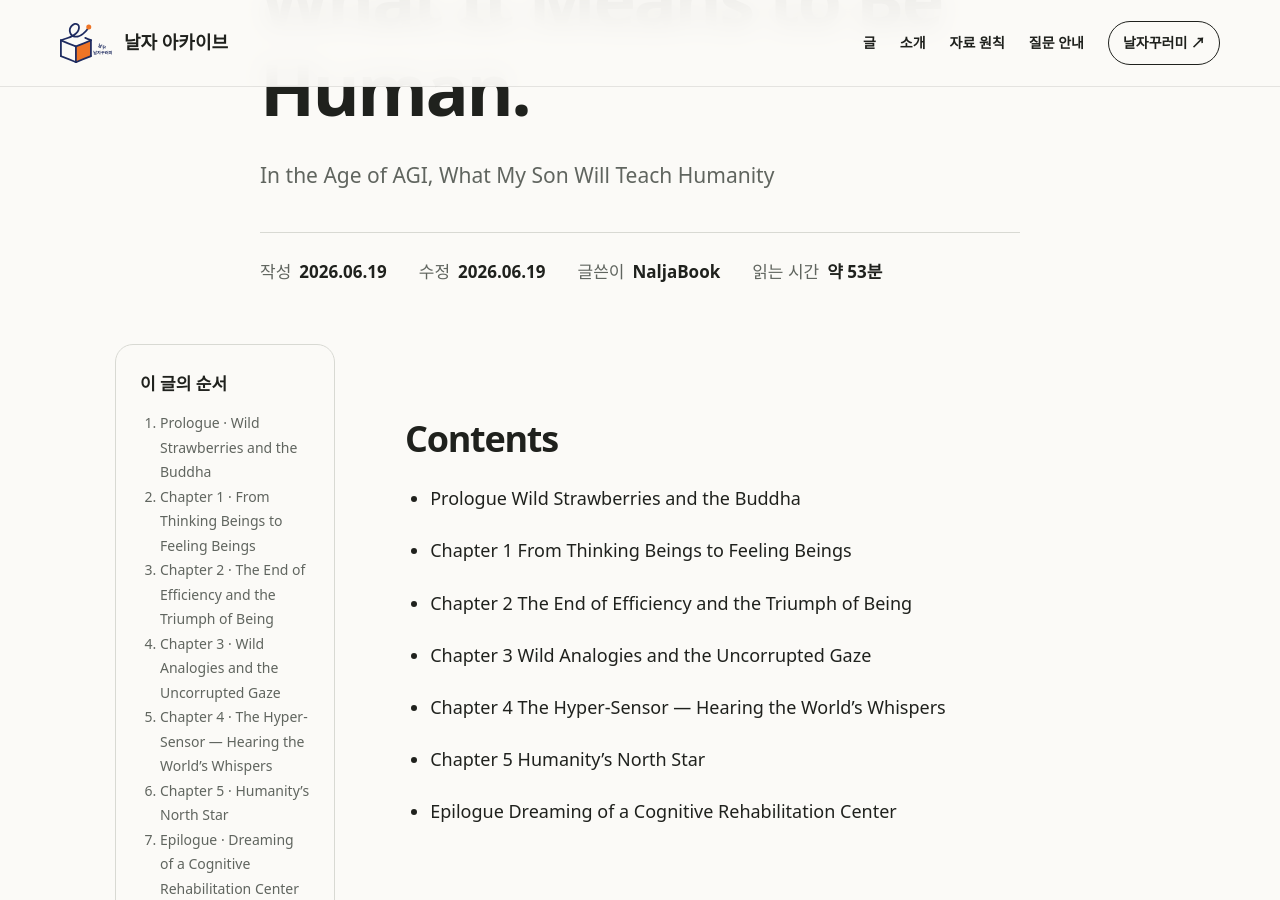
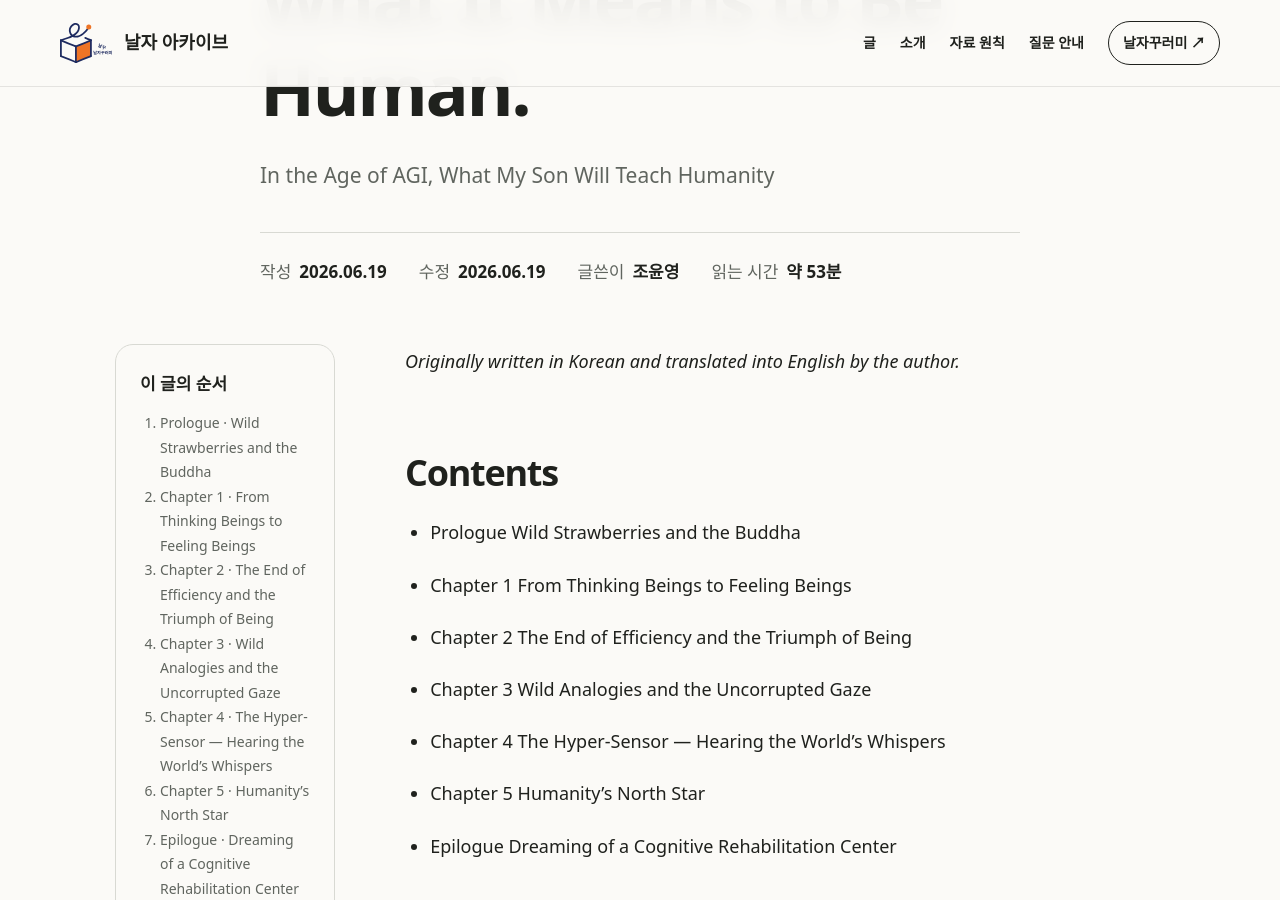
Before and after one commit to YunyCho/naljabooks-blog, a Jekyll site: the page built from _posts/2026-06-19-at-the-edge-of-intelligence-we-find-what-it-means-to-be-human.md, in a window 1280 px wide and 900 px high, scrolled down 450 px. Built offline with Jekyll 4.4.1, drawn with Linux system fonts in a browser that asks for light colours; some of the changed text lies outside the part shown.

Commit message:
fix: clarify English essay authorship

```diff
--- a/_posts/2026-06-19-at-the-edge-of-intelligence-we-find-what-it-means-to-be-human.md
+++ b/_posts/2026-06-19-at-the-edge-of-intelligence-we-find-what-it-means-to-be-human.md
@@ -6,9 +6,9 @@ description: "In the Age of AGI, What My Son Will Teach Humanity"
 date: 2026-06-19 08:00:00 +0900
 updated: 2026-06-19 08:00:00 +0900
 author:
-  name: "NaljaBook"
-  url: "https://naljabooks.substack.com"
-  type: Organization
+  name: "조윤영"
+  url: "https://naljabooks.com"
+  type: Person
 category: "AI and Human Dignity"
 tags: ["AGI", "intellectual disability", "humanity", "analogy", "Nalja Project"]
 toc:
@@ -27,11 +27,13 @@ toc:
   - id: epilogue
     title: "Epilogue · Dreaming of a Cognitive Rehabilitation Center"
 sources:
-  - title: "Original Substack essay"
-    organization: "NaljaBook"
+  - title: "First published on Substack"
+    organization: "NaljaBooks"
     year: 2026
     url: "https://naljabooks.substack.com/p/at-the-edge-of-intelligence-we-find"
 ---
+
+*Originally written in Korean and translated into English by the author.*
 
 ## Contents
 
```
